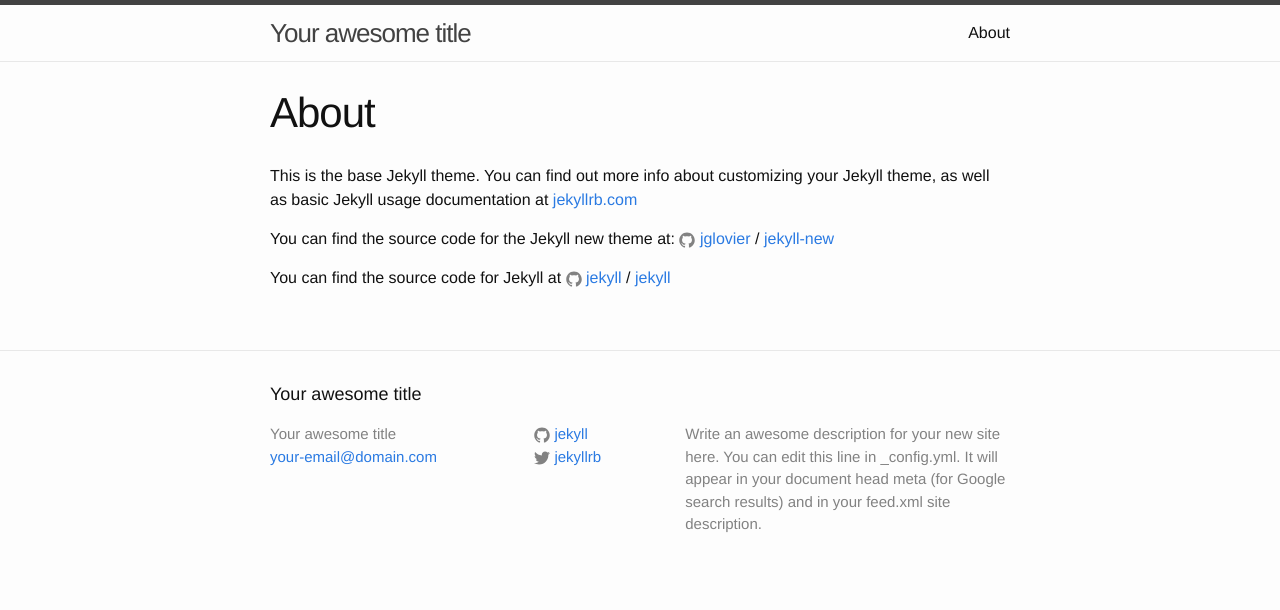
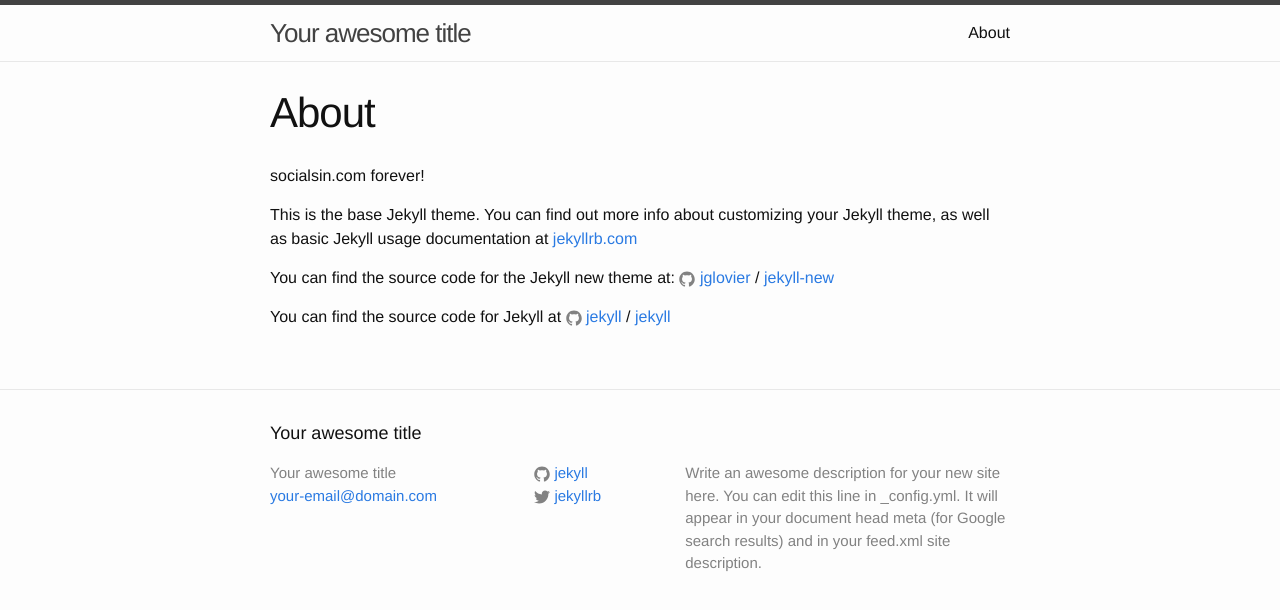
Before and after one commit to mschneider247/mschneider247.github.io, a Jekyll site: the page built from about.md, in a window 1280 px wide. Shown: the top 610 px of the page. Built offline with Jekyll 4.4.1, drawn with Linux system fonts in a browser that asks for light colours.

Commit message:
socialsin push
testing by pushing socialsin into things

```diff
--- a/about.md
+++ b/about.md
@@ -3,6 +3,8 @@ layout: page
 title: About
 permalink: /about/
 ---
+
+socialsin.com forever!
 
 This is the base Jekyll theme. You can find out more info about customizing your Jekyll theme, as well as basic Jekyll usage documentation at [jekyllrb.com](http://jekyllrb.com/)
 
```
